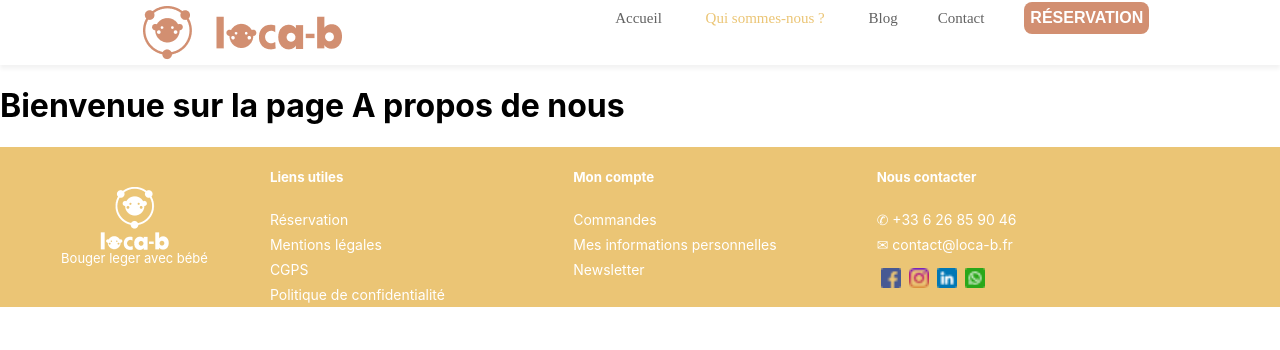
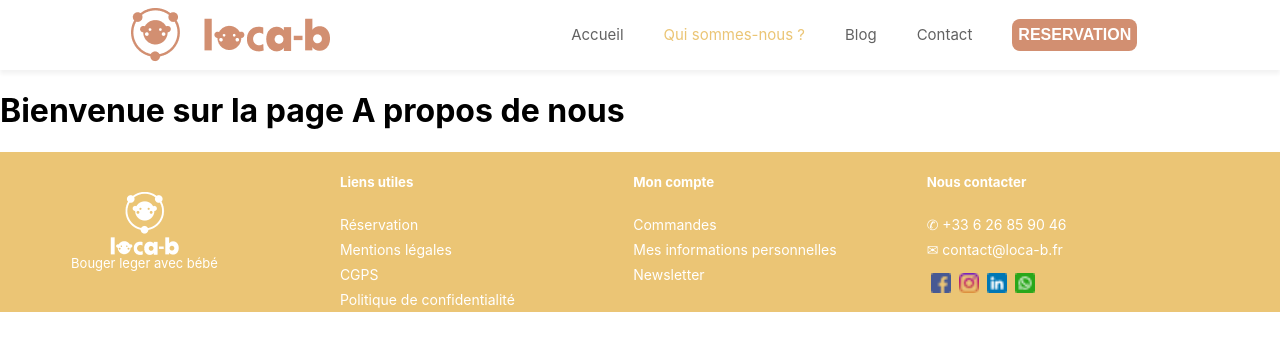
Before and after one commit to ComicScrip/locab, a Next.js app: page /aboutUs in a window 1280 px wide. Shown: the top 350 px of the page. Built offline with nearby package versions, Linux system fonts and the light colour scheme.

Commit message:
logo burger

```diff
--- a/components/header.js
+++ b/components/header.js
@@ -39,14 +39,12 @@ const Navbar = () => {
       <ul className={styles.items}>
         <Link href="/" className={styles.navbar__link}>
           <a className={currentRoute === "/" ? "active" : "non-active"}>
-            {" "}
-            Accueil{" "}
+            Accueil
           </a>
         </Link>
         <Link href="aboutUs" className={styles.navbar__link}>
           <a className={currentRoute === "/aboutUs" ? "active" : "non-active"}>
-            {" "}
-            Qui sommes-nous ?{" "}
+            Qui sommes-nous ?
           </a>
         </Link>
         <Link href="blog" className={styles.navbar__link}>
@@ -61,7 +59,7 @@ const Navbar = () => {
         </Link>
         <Link href="reservation" className={styles.navbar__link}>
           <a>
-            <button className={styles.reservationButton}>Réservation</button>
+            <button className={styles.reservationButton}>Reservation</button>
           </a>
         </Link>
       </ul>
--- a/styles/headerfooter/footer.module.css
+++ b/styles/headerfooter/footer.module.css
@@ -1,7 +1,7 @@
 .container {
   background: #ebc575;
   align-items: center;
-  position: relative;
+  position: fixed;
   /* left: 0; */
   bottom: 0;
 }
@@ -44,15 +44,15 @@
   .container {
     display: flex;
     position: relative;
-    padding: 0 100px;
+    padding: 0 110px;
     flex-direction: row-reverse;
     justify-content: space-between;
   }
   .footer {
-    margin-right: 100px;
+    margin-right: 40px;
     display: grid;
     grid-template-columns: repeat(3, 1fr);
-    grid-gap: 100px;
+    grid-gap: 90px;
   }
   .links a,
   .footerContact {
--- a/styles/headerfooter/navbar.module.css
+++ b/styles/headerfooter/navbar.module.css
@@ -4,27 +4,33 @@
   align-items: center;
   flex-direction: column;
   background: #ebc575;
-  height: 68px;
+  height: 65px;
+  /* height: 20vh; */
   box-shadow: 0px 4px 4px rgba(0, 0, 0, 0.05);
   font-size: 3vw;
-  /* z-index: 100 !important; */
 }
-
-.navbar .items a {
+.navbar .items {
   display: flex;
-  position: inherit;
+  position: fixed;
   flex-direction: column;
-  visibility: visible;
-  bottom: 15px;
-  /* width: 5%;
-
-  bottom: 0; */
-  margin-left: -13rem;
-  padding: 0 20px;
-  font-family: "Poppins";
-  /* font-weight: 400; */
-  font-size: 15px;
+  /* visibility: visible; */
+  /* margin-left: -11rem; */
+  /* padding: 5px 18px; */
+  /* font-family: "Poppins"; */
+  top: 64px;
+  background-color: #ebc575;
+  left: 0;
+  padding: 1.5rem;
+  /* visibility: hidden; */
+  bottom: 0;
+  font-size: 20px;
+  align-items: center;
+  transition: all 0.3s ease-in-out;
   color: #626262;
+}
+.navbar .navbar__link {
+  display: block !important;
+  padding: 2.5rem !important;
 }
 .divlogoIcon1 a {
   display: flex;
@@ -32,7 +38,7 @@
   visibility: visible;
   align-items: center;
   justify-content: center;
-  margin-top: -65px;
+  margin-top: -19px;
 }
 .divlogoIcon a {
   position: fixed;
@@ -40,7 +46,7 @@
   visibility: visible;
   align-items: center;
   justify-content: center;
-  margin-top: -77px;
+  margin-top: -29px;
 }
 .divlogoIcon {
   padding-left: 70%;
@@ -52,7 +58,15 @@
   display: none;
 }
 .reservationButton {
-  display: none;
+  background: #d28f71;
+  /* font-family: 'Poppins'; */
+  font-style: normal;
+  font-weight: 700;
+  font-size: 20px;
+  line-height: 30px;
+  border: none;
+  text-transform: uppercase;
+  color: #ffffff;
 }
 .btnBurger {
   display: block;
@@ -64,18 +78,43 @@
 .btnBurger:hover {
   cursor: pointer;
 }
+.Burger_Line,
+.Burger_Line::before,
+.Burger_Line::after {
+  display: block;
+  width: 45px;
+  height: 3px;
+  position: relative;
+  border-radius: 5px;
+  background: black;
+  /* transition: all 0.5s ease-in-out;
+  z-index: 100 !important; */
+}
+.Burger_Line::before,
+.Burger_Line::after {
+  content: "";
+  position: absolute;
+}
+.Burger_Line::before {
+  transform: translateY(-12px);
+}
+.Burger_Line::after {
+  transform: translateX(-10px);
+}
 
-@media screen and (min-width: 800px) {
+@media screen and (min-width: 765px) {
   .navbar {
     display: flex;
     justify-content: space-around;
+    align-items: center;
     width: 100%;
-    height: 65px;
+    height: 70px;
+    padding: 1rem;
     background: #ffffff;
     box-shadow: 0px 4px 4px rgba(0, 0, 0, 0.05);
     flex-direction: initial;
     font-size: 1vw;
-    font-family: "Poppins";
+    /* font-family: "Poppins"; */
   }
 
   .navbar .items a {
@@ -84,11 +123,21 @@
     visibility: visible;
     margin-left: initial;
     padding: 0 20px;
-    font-family: "Poppins";
+    /* font-family: "Poppins"; */
     font-style: normal;
     font-weight: 400;
     font-size: 15px;
     color: #626262;
+  }
+
+  .navbar .items {
+    display: initial;
+    background-color: initial;
+    position: initial;
+    height: initial;
+    width: initial;
+    flex-direction: initial;
+    /* font-family: "Poppins"; */
   }
   .logocontainer {
     display: flex;
```
